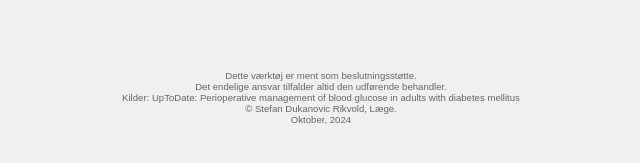
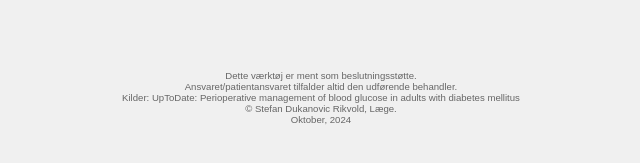
Before and after one commit to Stefs8832/Diabetes, a plain HTML site: page index.html in a window 1280 px wide. Shown: the part 563-726 px from the top of the page, 319-959 px from the left. Drawn offline with Linux system fonts and the light colour scheme.

Commit message:
Update index.html

```diff
--- a/index.html
+++ b/index.html
@@ -18,7 +18,7 @@
         <button class="start-button" onclick="location.href='intro.html';">Start</button>
     </div>
     <footer>
-        <p>Dette værktøj er ment som beslutningsstøtte.<br>Det endelige ansvar tilfalder altid den udførende behandler.<br>Kilder: UpToDate: Perioperative management of blood glucose in adults with diabetes mellitus<br>© Stefan Dukanovic Rikvold, Læge.<br>Oktober, 2024</p>
+        <p>Dette værktøj er ment som beslutningsstøtte.<br>Ansvaret/patientansvaret tilfalder altid den udførende behandler.<br>Kilder: UpToDate: Perioperative management of blood glucose in adults with diabetes mellitus<br>© Stefan Dukanovic Rikvold, Læge.<br>Oktober, 2024</p>
     </footer>
 </body>
 </html>
```
